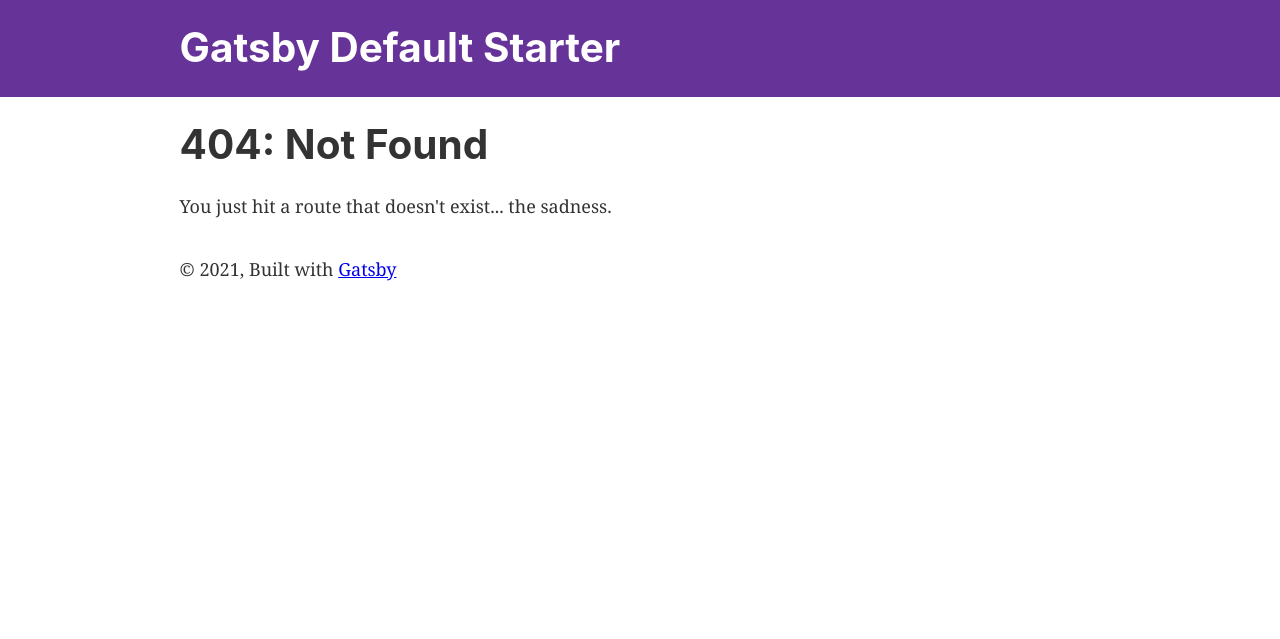
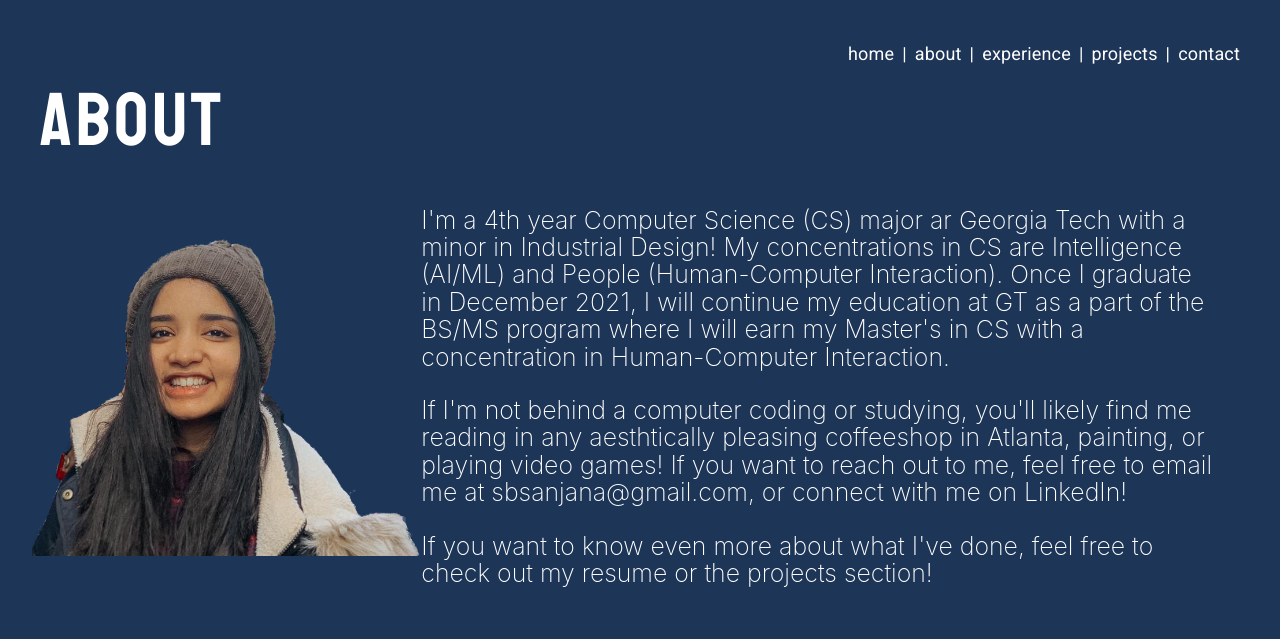
Before and after one commit to sbsanjana/personal-website, a Gatsby site: page /about in a window 1280 px wide. Before the commit this address had no page. Built offline with nearby package versions, Linux system fonts and the light colour scheme; Gatsby itself is replaced by a stand-in of ours.

Commit message:
home and about

```diff
--- a/gatsby-browser.js
+++ b/gatsby-browser.js
@@ -3,5 +3,7 @@
  *
  * See: https://www.gatsbyjs.com/docs/browser-apis/
  */
+import "./src/styles/global.css"
+
 
 // You can delete this file if you're not using it
--- a/gatsby-config.js
+++ b/gatsby-config.js
@@ -12,6 +12,23 @@ module.exports = {
       options: {
         name: `images`,
         path: `${__dirname}/src/images`,
+      },
+
+      resolve: `gatsby-plugin-prefetch-google-fonts`,
+      options: {
+        fonts: [
+          {
+            family: `Roboto Mono`,
+            variants: [`400`, `700`]
+          },
+          {
+            family: `Roboto`,
+            subsets: [`latin`]
+          },
+          {
+            family: `Staatliches`
+          }
+        ],
       },
     },
     `gatsby-transformer-sharp`,
--- a/package.json
+++ b/package.json
@@ -5,12 +5,16 @@
   "version": "0.1.0",
   "author": "Kyle Mathews <mathews.kyle@gmail.com>",
   "dependencies": {
+    "@fontsource/roboto-mono": "^4.5.0",
+    "@material-ui/core": "^4.12.3",
+    "@material-ui/icons": "^4.11.2",
     "gatsby": "^3.4.1",
     "gatsby-cli": "^3.5.0",
     "gatsby-plugin-gatsby-cloud": "^2.4.1",
     "gatsby-plugin-image": "^1.4.0",
     "gatsby-plugin-manifest": "^3.4.0",
     "gatsby-plugin-offline": "^4.4.0",
+    "gatsby-plugin-prefetch-google-fonts": "^1.4.3",
     "gatsby-plugin-react-helmet": "^4.4.0",
     "gatsby-plugin-sharp": "^3.4.1",
     "gatsby-source-filesystem": "^3.4.0",
--- a/src/components/header.js
+++ b/src/components/header.js
@@ -1,42 +1,16 @@
-import * as React from "react"
-import PropTypes from "prop-types"
-import { Link } from "gatsby"
+import React from 'react';
+import Typography from '@material-ui/core/Typography';
+import Breadcrumbs from '@material-ui/core/Breadcrumbs';
+import Link from '@material-ui/core/Link';
 
-const Header = ({ siteTitle }) => (
-  <header
-    style={{
-      background: `rebeccapurple`,
-      marginBottom: `1.45rem`,
-    }}
-  >
-    <div
-      style={{
-        margin: `0 auto`,
-        maxWidth: 960,
-        padding: `1.45rem 1.0875rem`,
-      }}
-    >
-      <h1 style={{ margin: 0 }}>
-        <Link
-          to="/"
-          style={{
-            color: `white`,
-            textDecoration: `none`,
-          }}
-        >
-          {siteTitle}
-        </Link>
-      </h1>
-    </div>
-  </header>
-)
 
-Header.propTypes = {
-  siteTitle: PropTypes.string,
+
+export default function SimpleBreadcrumbs() {
+  return (
+      <>
+   <h2 style={{fontWeight:'200', fontSize:45, letterSpacing:'0.05em', color:'white'}}> hey, i'm </h2>
+   <h1 style={{ fontFamily:'Staatliches', fontWeight:'400', letterSpacing:'0.05em',  fontSytle:'italic',fontSize:100, color:'white'}}> Sanjana Badhya </h1>
+   <h2 style={{ fontWeight:'200', fontSize:45, letterSpacing:'0.05em', color:'white'}}> student. designer. programmer. </h2>
+   </>
+  );
 }
-
-Header.defaultProps = {
-  siteTitle: ``,
-}
-
-export default Header
--- a/src/components/layout.css
+++ b/src/components/layout.css
@@ -6,6 +6,7 @@ html {
   overflow-y: scroll;
 }
 body {
+  padding:10px;
   margin: 0;
   -webkit-font-smoothing: antialiased;
   -moz-osx-font-smoothing: grayscale;
--- a/src/components/layout.js
+++ b/src/components/layout.js
@@ -11,6 +11,15 @@ import { useStaticQuery, graphql } from "gatsby"
 
 import Header from "./header"
 import "./layout.css"
+import Nav from  './nav.js'
+import Button from '@material-ui/core/Button';
+import Grid from '@material-ui/core/Grid';
+import sanj from '../images/sanj.png'
+import MenuIcon from '@material-ui/icons/Menu'
+import LinkedInIcon from '@material-ui/icons/LinkedIn';
+import GitHubIcon from '@material-ui/icons/GitHub';
+import EmailIcon from '@material-ui/icons/Email';
+import DescriptionIcon from '@material-ui/icons/Description';
 
 const Layout = ({ children }) => {
   const data = useStaticQuery(graphql`
@@ -22,29 +31,67 @@ const Layout = ({ children }) => {
       }
     }
   `)
+  // var circleStyle = {
+  //   // padding:10,
+  //   // paddingLeft:1000,
+  //   marginLeft:350,
+  //   padding:10,
+  //   // marginBottom:2000,
+  //   position: 'fixed',
+  //   // display:"inline-block",
+  //   backgroundColor: '#9CAFB7',
+  //   borderRadius: "50%",
+  //   width:2000,
+  //   height:2000,
+  // };
+  return (
+    <div style={{paddingLeft:120, paddingRight:120, paddingTop:30}}>
 
-  return (
-    <>
-      <Header siteTitle={data.site.siteMetadata?.title || `Title`} />
-      <div
-        style={{
-          margin: `0 auto`,
-          maxWidth: 960,
-          padding: `0 1.0875rem 1.45rem`,
-        }}
+    <Grid item
+    container
+  direction="row"
+  justifyContent="flex-end"
+  alignItems="baseline"
+  style={{marginBottom:'5em'}}
+>
+    <Nav />
+
+
+    </Grid>
+    <Grid>
+    {/* <div style={circleStyle}>
+    <img src={sanj} style={{
+      height:'25em',
+      marginLeft:500,
+      marginTop:100,
+      position:'abolsute'
+    }}/>
+      </div> */}
+    </Grid>
+    <Grid item >
+    <Header />
+    {/* <div style={circleStyle}>
+      </div> */}
+    </Grid>
+    <br />
+
+    <Grid
+        container
+        direction="row"
+        sm={12}
+                // justifyContent="cente"
+        // alignItems="space-evenly"
       >
-        <main>{children}</main>
-        <footer
-          style={{
-            marginTop: `2rem`,
-          }}
-        >
-          © {new Date().getFullYear()}, Built with
-          {` `}
-          <a href="https://www.gatsbyjs.com">Gatsby</a>
-        </footer>
-      </div>
-    </>
+    <div style={{marginTop:'3em'}} >
+      <LinkedInIcon style={{color:'white', height:'45px', width:'45', marginRight:'15'}}/>
+      <GitHubIcon style={{color:'white', height:'45px', width:'45px', marginRight:'15'}}/>
+      <EmailIcon style={{color:'white', height:'45px', width:'45px', marginRight:'15'}}/>
+      <DescriptionIcon style={{color:'white', height:'45px', width:'45px', marginRight:'15'}}/>
+
+    </div>
+    </Grid>
+
+    </div>
   )
 }
 
--- /dev/null
+++ b/src/components/nav.js
@@ -0,0 +1,35 @@
+import React from 'react';
+import Typography from '@material-ui/core/Typography';
+import Breadcrumbs from '@material-ui/core/Breadcrumbs';
+import Link from '@material-ui/core/Link';
+
+function handleClick(event) {
+  event.preventDefault();
+//   console.info('You clicked a breadcrumb.');
+}
+
+export default function SimpleBreadcrumbs() {
+  return (
+    <Breadcrumbs className='navbar' style={{fontWeight:'100', color:'white'}}
+    // style={{fontFamily:"Roboto Mono", fontWeight:'100', fontSize: '25px',
+    // color: 'black'}}
+    separator="|" aria-label="breadcrumb">
+      <Link color="inherit" href="/">
+        home
+      </Link>
+      <Link color="inherit" href="/about">
+        about
+      </Link>
+      <Link color="inherit" href="about" onClick={handleClick}>
+        experience
+      </Link>
+      <Link color="inherit" href="/getting-started/installation/" onClick={handleClick}>
+        projects
+      </Link>
+      <Link color="inherit" href="/getting-started/installation/" onClick={handleClick}>
+        contact
+      </Link>
+      {/* <Typography color="textPrimary">Breadcrumb</Typography> */}
+    </Breadcrumbs>
+  );
+}
--- /dev/null
+++ b/src/pages/about.js
@@ -0,0 +1,82 @@
+import * as React from "react"
+import { Link } from "gatsby"
+import { StaticImage } from "gatsby-plugin-image"
+
+import Layout from "../components/layout"
+import Seo from "../components/seo"
+import "@fontsource/roboto-mono"
+import Button from '@material-ui/core/Button';
+import Grid from '@material-ui/core/Grid';
+import Nav from  '../components/nav.js'
+import Paper from '@material-ui/core/Paper';
+import Me from '../images/SanjanaBadhya.jpeg'
+import Me2 from '../images/sanj.png'
+import { withStyles } from '@material-ui/core/styles';
+
+
+
+const IndexPage = () => (
+
+        // <h1>Hello.</h1>
+        <div style={{padding:30}}>
+
+
+    <Grid item
+    container
+    direction="row"
+    justifyContent="flex-end"
+    alignItems="baseline"
+    // xs={12} sm={6}
+    // style={{marginBottom:'5em'}}
+    >
+
+    <Nav />
+</Grid>
+<h1 style={{ color:'white', fontFamily:'Staatliches', fontWeight:'400', letterSpacing:'0.05em', fontSize:'75px'}}> About</h1>
+<br />
+<Grid container spacing = {2} direction='row'>
+    <Grid item
+        sm={4}
+        container spacing = {2}
+        direction="column"
+        justifyContent="center"
+        alignItems="baseline"
+        >
+            <img src={Me2} />
+            {/* style={{height:'30%', width:'30%'}}/> */}
+        </Grid>
+
+    <Grid item
+        sm={8}
+        container spacing = {2}
+        direction="column"
+        justifyContent="center"
+        alignItems="baseline"
+        >
+
+<h3 style={{fontWeight:'150', color:'white'}}>
+    I'm a 4th year Computer Science (CS) major ar Georgia Tech with a minor in Industrial Design! My concentrations in CS are Intelligence (AI/ML) and People (Human-Computer Interaction). Once I graduate in December 2021, I will continue my education at GT as a part of the BS/MS program where I will earn my Master's in CS with a concentration in Human-Computer Interaction.
+</h3>
+<h3 style={{fontWeight:'150', color:'white'}}>
+
+    If I'm not behind a computer coding or studying, you'll likely find me reading in any aesthtically pleasing coffeeshop in Atlanta, painting, or playing video games! If you want to reach out to me, feel free to email me at sbsanjana@gmail.com, or connect with me on LinkedIn!
+</h3>
+    <h3 style={{fontWeight:'150', color:'white'}}>
+
+    If you want to know even more about what I've done, feel free to check out my resume or the projects section!
+    </h3>
+
+    </Grid>
+
+
+</Grid>
+
+
+
+
+
+    </div>
+    // </Layout>
+)
+
+export default IndexPage
--- a/src/pages/index.js
+++ b/src/pages/index.js
@@ -4,10 +4,12 @@ import { StaticImage } from "gatsby-plugin-image"
 
 import Layout from "../components/layout"
 import Seo from "../components/seo"
+import "@fontsource/roboto-mono"
 
 const IndexPage = () => (
   <Layout>
-    <Seo title="Home" />
+
+    {/* <Seo title="Home" />
     <h1>Hi people</h1>
     <p>Welcome to your new Gatsby site.</p>
     <p>Now go build something great.</p>
@@ -22,7 +24,7 @@ const IndexPage = () => (
     <p>
       <Link to="/page-2/">Go to page 2</Link> <br />
       <Link to="/using-typescript/">Go to "Using TypeScript"</Link>
-    </p>
+    </p> */}
   </Layout>
 )
 
--- /dev/null
+++ b/src/styles/global.css
@@ -0,0 +1,30 @@
+@import url('https://fonts.googleapis.com/css2?family=Staatliches&display=swap');
+
+html {
+    background-color: #1d3557
+    /* #264653; */
+  }
+  p {
+    color: maroon;
+  }
+  @media screen and (min-width: 1024px) {
+    .navbar{
+        font-size: 25px;
+        /* color: black */
+
+    }
+  }
+
+  @media screen and (min-width: 768px) and (max-width: 1023px) {
+    .navbar{
+        font-size: 20px;
+        /* color: black */
+    }
+  }
+
+  @media screen and (max-width: 767px) {
+    .navbar{
+        font-size: 15px;
+        /* color: black */
+    }
+  }
```
Also changed, not shown: src/images/SanjanaBadhya.jpeg (added), src/images/sanj.png (added), 1 other file.
